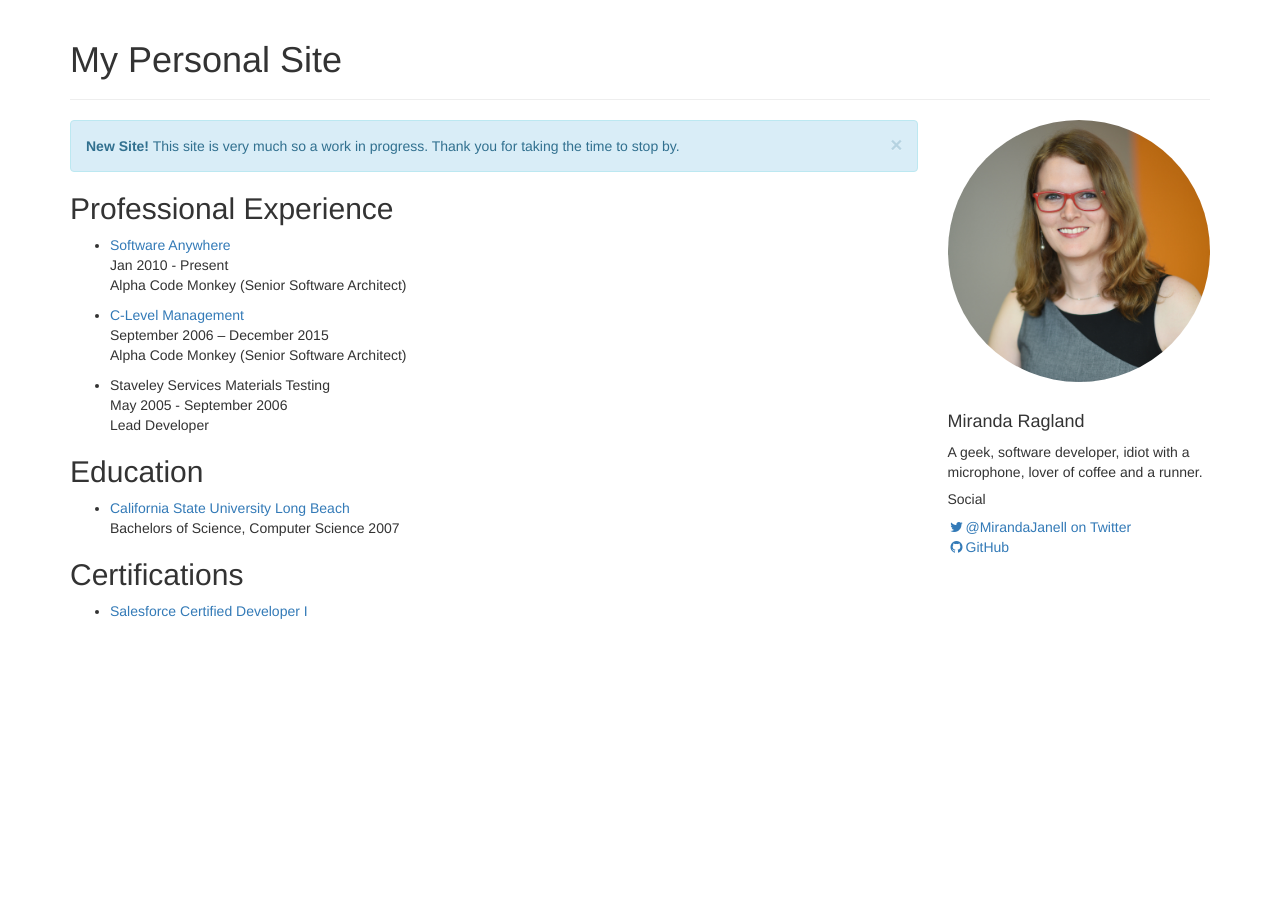
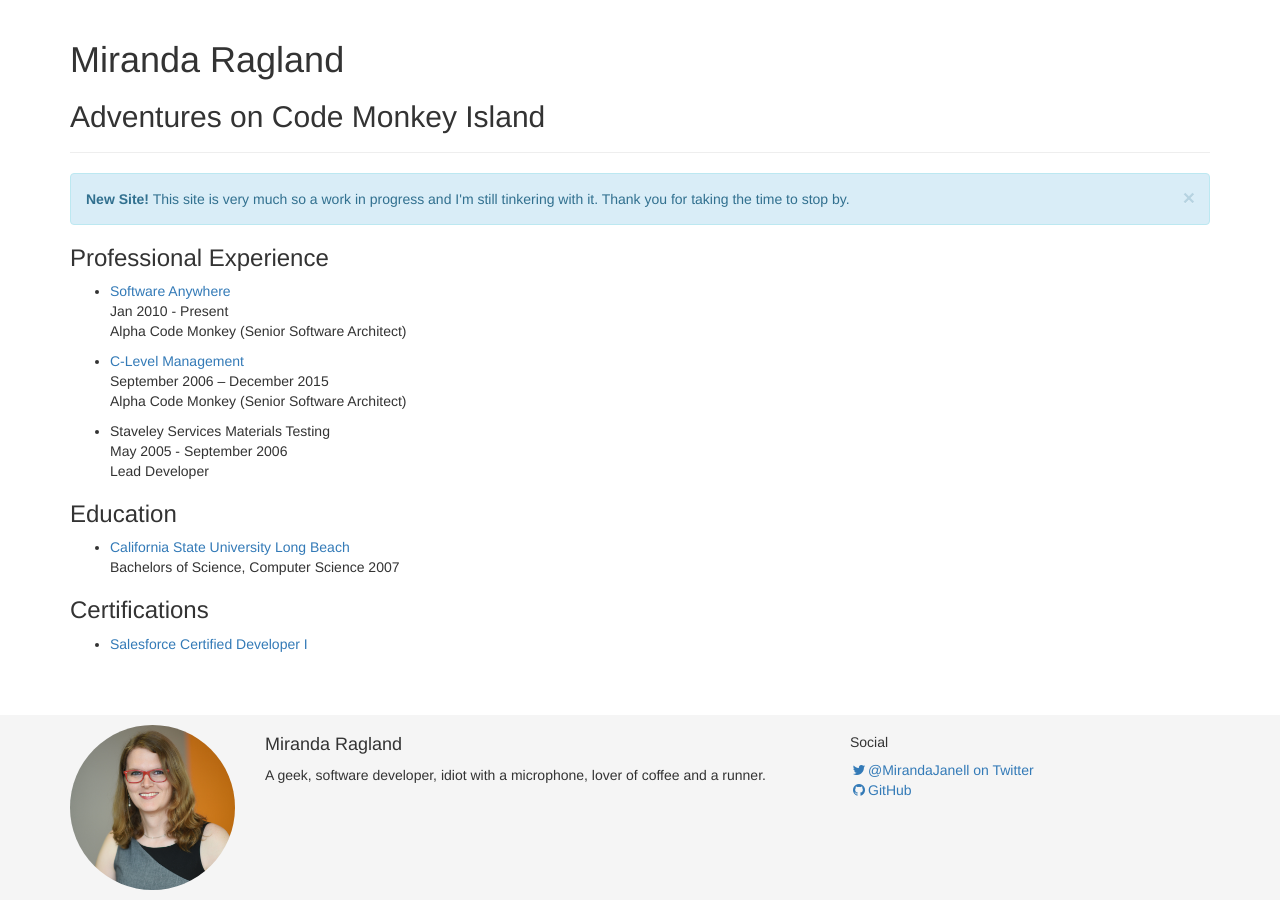
Before and after one commit to MirandaJanell/mjr-web, a Jekyll site: the page built from index.md, in a window 1280 px wide. Built offline with Jekyll 4.4.1, drawn with Linux system fonts in a browser that asks for light colours; our own code applies the rules of GitHub Pages for plain Markdown files.

Commit message:
Updated design.

```diff
--- a/_includes/construction.html
+++ b/_includes/construction.html
@@ -1,4 +1,4 @@
 <div class="alert alert-info alert-dismissible" role="alert">
 	<button type="button" class="close" data-dismiss="alert" aria-label="Close"><span aria-hidden="true">&times;</span></button>
-	<strong>New Site!</strong> This site is very much so a work in progress. Thank you for taking the time to stop by.
+	<strong>New Site!</strong> This site is very much so a work in progress and I'm still tinkering with it. Thank you for taking the time to stop by.
 </div>
--- /dev/null
+++ b/_includes/footer.html
@@ -0,0 +1,20 @@
+<footer class="footer">
+	<div class="container">
+		<div class="row">
+			<div class="col-sm-2">
+				<img src="/assets/images/miranda.jpg" alt="Miranda Ragland's 2016 headshot number 2." class="img-circle img-responsive">
+			</div>
+
+			<div class="col-sm-6">
+				<h4>{{ site.author.name }}</h4>
+				<p>{{ site.author.bio }}</p>
+			</div>
+
+			<div class="col-sm-4">
+				<h5>Social</h5>
+				<a href="{{ site.author.name }}" rel="me"><i class="fa fa-fw fa-twitter"></i>@MirandaJanell on Twitter</a><br>
+				<a href="{{ site.author.github }}" rel="me"><i class="fa fa-fw fa-github"></i>GitHub</a>
+			</div>
+		</div>
+	</div>
+</footer>
--- a/_includes/header.html
+++ b/_includes/header.html
@@ -1,3 +1,4 @@
 <div class="page-header">
 	<h1>{{ page.title }}</h1>
+	<h2>{{ page.subtitle }}</h2>
 </div>
--- a/_includes/sidebar.html
+++ /dev/null
@@ -1,7 +0,0 @@
-<img src="/assets/images/miranda.jpg" alt="Miranda Ragland's 2016 headshot number 2." class="img-circle img-responsive"><br>
-<h4>{{ site.author.name }}</h4>
-<p>{{ site.author.bio }}</p>
-
-<h5>Social</h5>
-<a href="{{ site.author.name }}" rel="me"><i class="fa fa-fw fa-twitter"></i>@MirandaJanell on Twitter</a><br>
-<a href="{{ site.author.github }}" rel="me"><i class="fa fa-fw fa-github"></i>GitHub</a>
--- a/_layouts/default.html
+++ b/_layouts/default.html
@@ -23,22 +23,15 @@
 	</head>
 
 	<body>
-
-	<!-- Begin page content -->
 	<div class="container">
 		{% include header.html %}
 
-		<div class="row">
-			<div class="col-md-9">
-				{% include construction.html %}
+		{% include construction.html %}
 
-				{{ content }}
-			</div>
-			<div class="col-md-3">
-				{% include sidebar.html %}
-			</div>
-		</div>
+		{{ content }}
 	</div>
+
+	{% include footer.html %}
 
 	<script src="/assets/js/jquery-3.2.1.min.js"></script>
 	<script src="/assets/js/bootstrap.min.js"></script>
--- a/assets/css/default.css
+++ b/assets/css/default.css
@@ -1,31 +1,16 @@
-/*html {
+html {
   position: relative;
   min-height: 100%;
 }
 body {
-  margin-bottom: 60px;
+  margin-bottom: 185px;
 }
 .footer {
   position: absolute;
   bottom: 0;
   width: 100%;
-  height: 60px;
+  height: 185px;
+  padding-top: 10px;
+  padding-bottom: 10px;
   background-color: #f5f5f5;
-}*/
-
-
-/*body > .container {
-  padding: 60px 15px 0;
 }
-.container .text-muted {
-  margin: 20px 0;
-}
-
-.footer > .container {
-  padding-right: 15px;
-  padding-left: 15px;
-}
-
-code {
-  font-size: 80%;
-}*/
--- a/index.md
+++ b/index.md
@@ -1,8 +1,9 @@
 ---
-title: My Personal Site
+title: Miranda Ragland
+subtitle: Adventures on Code Monkey Island
 ---
 
-## Professional Experience
+### Professional Experience
 * [Software Anywhere](https://www.softwareanywhere.com)
 Jan 2010 - Present
 Alpha Code Monkey (Senior Software Architect)
@@ -15,9 +16,9 @@ Alpha Code Monkey (Senior Software Architect)
 May 2005 - September 2006
 Lead Developer
 
-## Education
+### Education
 * [California State University Long Beach](https://www.csulb.edu/)
 Bachelors of Science, Computer Science 2007
 
-## Certifications
+### Certifications
 * [Salesforce Certified Developer I](http://certification.salesforce.com/certification-detail?conId=003G0000017E2kuIAC)
```
